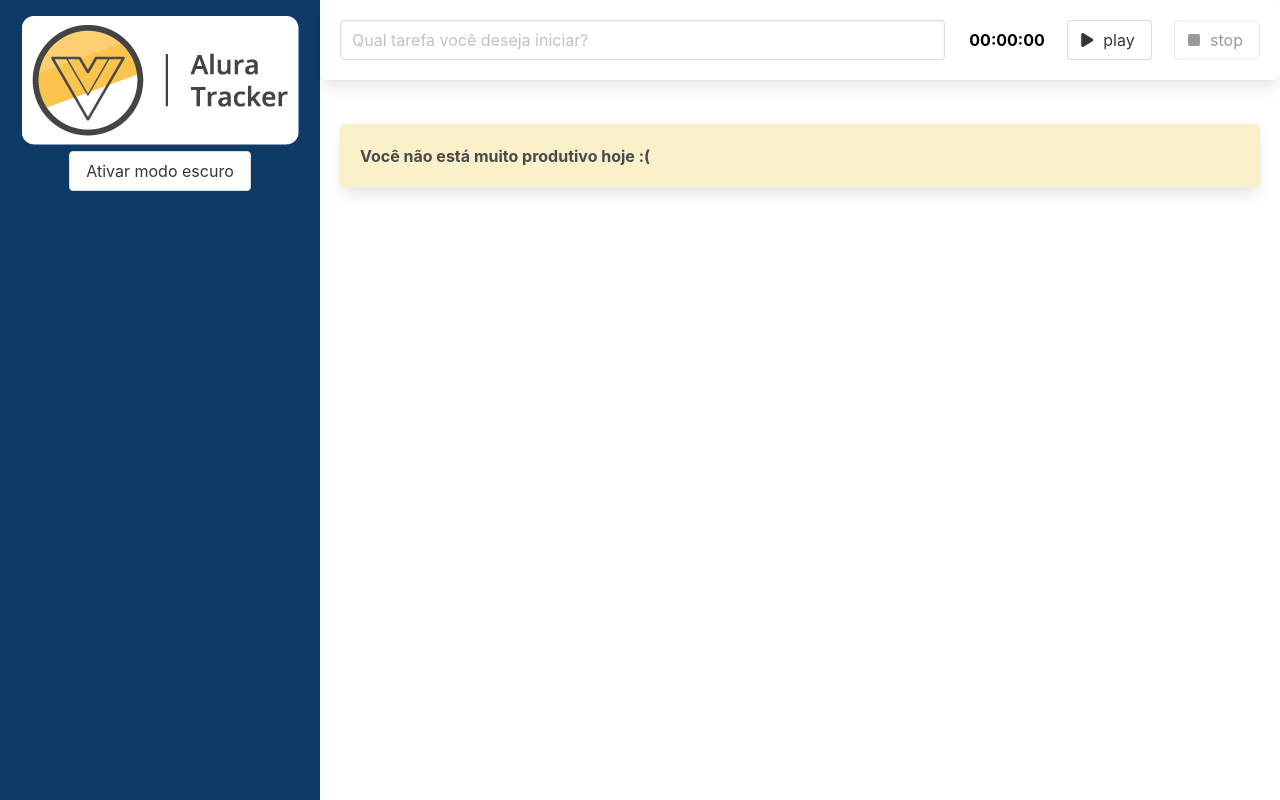
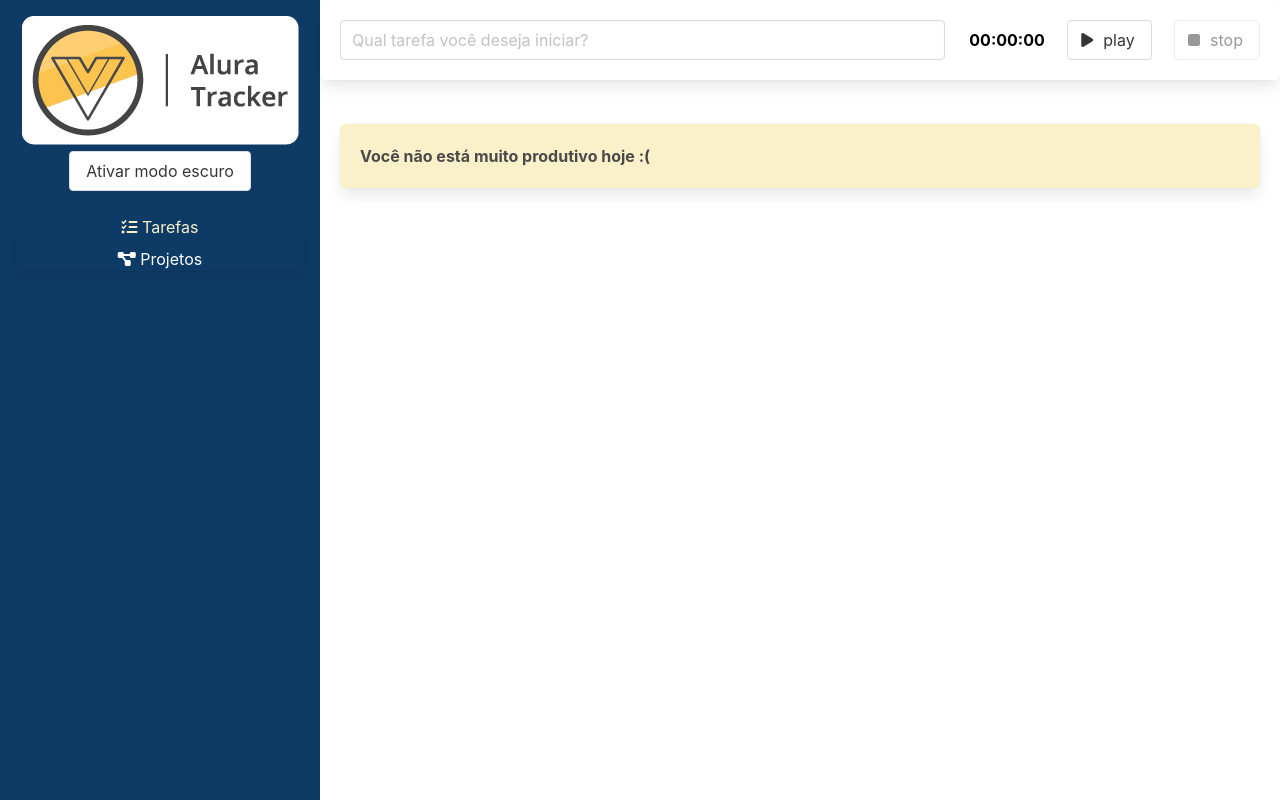
Before and after one commit to celiorscosta/alura-vue-tracker, a Vue app: page /#/ in a window 1280 px wide. Built offline with nearby package versions, Linux system fonts and the light colour scheme.

Commit message:
fim da Aula 01

```diff
--- a/src/components/BarraLateral.vue
+++ b/src/components/BarraLateral.vue
@@ -2,6 +2,22 @@
   <header>
     <h1><img src="../assets/logo.png" alt="" /></h1>
     <button class="button" @click="alterarTema">{{ textoDoBotao }}</button>
+    <nav class="panel mt-5">
+      <ul>
+        <li>
+          <router-link to="/" class="link">
+            <i class="fas fa-tasks"></i>
+            Tarefas
+          </router-link>
+        </li>
+        <li>
+          <router-link to="/projetos" class="link">
+            <i class="fas fa-project-diagram"></i>
+            Projetos
+          </router-link>
+        </li>
+      </ul>
+    </nav>
   </header>
 </template>
 
@@ -48,4 +64,17 @@
     height: auto;
   }
 }
+
+.panel li {
+  margin: 8px 0;
+}
+.link {
+  color: #fff;
+}
+.link:hover {
+  color: #faf0ca;
+}
+.link.router-link-active {
+  color: #faf0ca;
+}
 </style>
--- a/src/components/Tarefa.vue
+++ b/src/components/Tarefa.vue
@@ -14,7 +14,7 @@
 <script lang="ts">
 import { defineComponent, PropType } from "vue";
 import Cronometro from "./Cronometro.vue";
-import ITarefa from "@/interfaces/ITarefas";
+import ITarefa from "@/interfaces/ITarefa";
 import Box from "./Box.vue";
 
 export default defineComponent({
--- /dev/null
+++ b/src/interfaces/IProjeto.ts
@@ -0,0 +1,4 @@
+export default interface IProjeto {
+    id: string;
+    nome: string;
+}
--- a/src/router/index.ts
+++ b/src/router/index.ts
@@ -1,12 +1,20 @@
 import { createRouter, createWebHashHistory, RouteRecordRaw } from "vue-router";
-import Tarefas  from '../views/Tarefas.vue';
+import Tarefas from '../views/Tarefas.vue';
+import Projetos from '../views/Projetos.vue';
 
 
-const rotas: RouteRecordRaw[] = [{
-    path: '/',
-    name: 'Tarefas',
-    component: Tarefas,
-}];
+const rotas: RouteRecordRaw[] = [
+    {
+        path: '/',
+        name: 'Tarefas',
+        component: Tarefas,
+    },
+    {
+        path: '/projetos',
+        name: 'Projetos',
+        component: Projetos,
+    },
+];
 
 const roteador = createRouter({
     history: createWebHashHistory(),
--- /dev/null
+++ b/src/views/Projetos.vue
@@ -0,0 +1,66 @@
+<template>
+  <section class="projetos">
+    <h1 class="title">Projetos</h1>
+
+    <form @submit.prevent="salvar">
+      <div class="field">
+        <label for="nomeDoProjeto" class="label">Nome do Projeto</label>
+        <input
+          type="text"
+          class="input"
+          v-model="nomeDoProjeto"
+          id="nomeDoProjeto"
+        />
+      </div>
+      <div class="field">
+        <button class="button" type="submit">Salvar</button>
+      </div>
+    </form>
+    <table class="table is-fullwidth">
+      <thead>
+        <tr>
+          <th>ID</th>
+          <th>Nome</th>
+        </tr>
+      </thead>
+      <tbody>
+        <tr v-for="projeto in projetos" :key="projeto.id">
+          <td>{{ projeto.id }}</td>
+          <td>{{ projeto.nome }}</td>
+        </tr>
+      </tbody>
+    </table>
+  </section>
+</template>
+
+<script lang="ts">
+import IProjeto from "@/interfaces/IProjeto";
+import { defineComponent } from "vue";
+
+export default defineComponent({
+  // eslint-disable-next-line
+  name: "Projetos",
+  data() {
+    return {
+      nomeDoProjeto: "",
+      projetos: [] as IProjeto[],
+    };
+  },
+  methods: {
+    salvar() {
+      const projeto: IProjeto = {
+        nome: this.nomeDoProjeto,
+        id: new Date().toISOString(),
+      };
+      this.projetos.push(projeto);
+      this.nomeDoProjeto = "";
+    },
+  },
+});
+</script>
+
+<style scoped>
+.projetos {
+  padding: 1.25rem;
+}
+</style>
--- a/src/views/Tarefas.vue
+++ b/src/views/Tarefas.vue
@@ -10,7 +10,7 @@
 import { defineComponent } from "vue";
 import Formulario from "../components/FormularioTarefa.vue";
 import Tarefa from "../components/Tarefa.vue";
-import ITarefa from "../interfaces/ITarefas";
+import ITarefa from "../interfaces/ITarefa";
 import Box from "../components/Box.vue";
 
 export default defineComponent({
```
Also changed, not shown: src/interfaces/ITarefa.ts (renamed from src/interfaces/ITarefas.ts).
